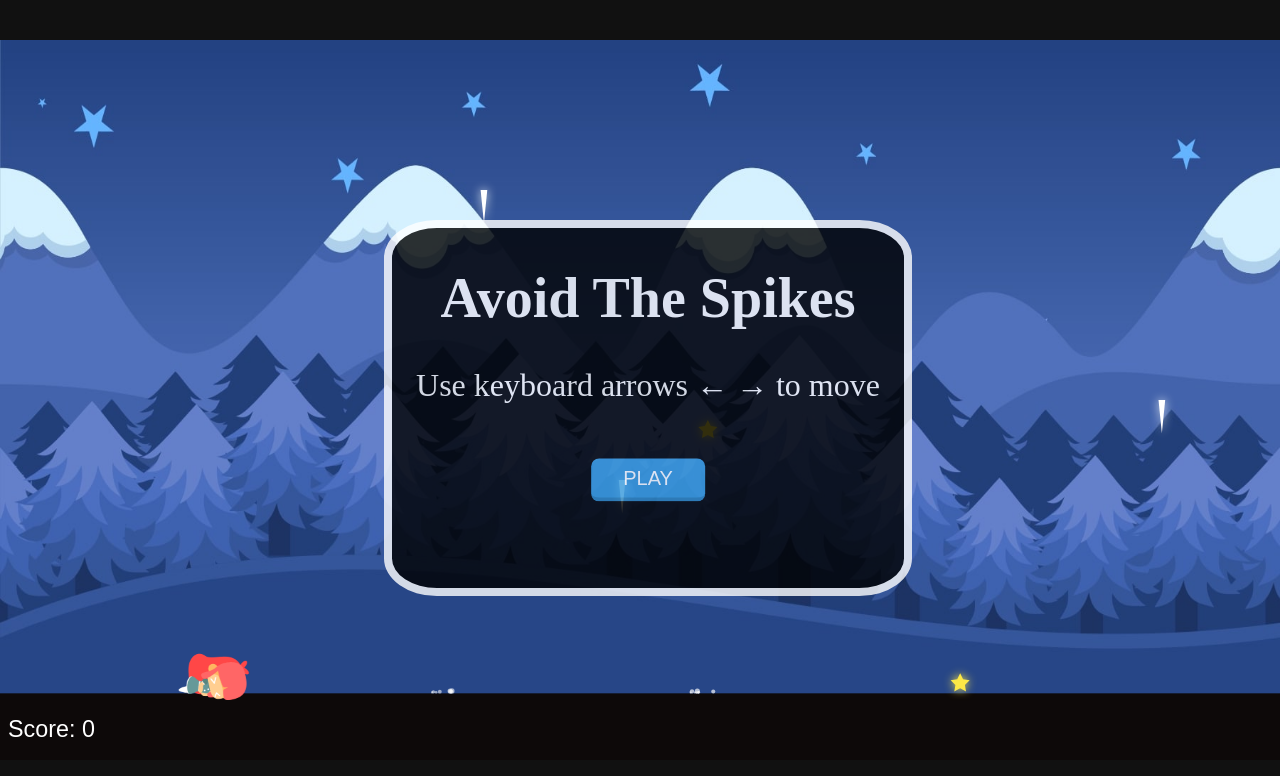
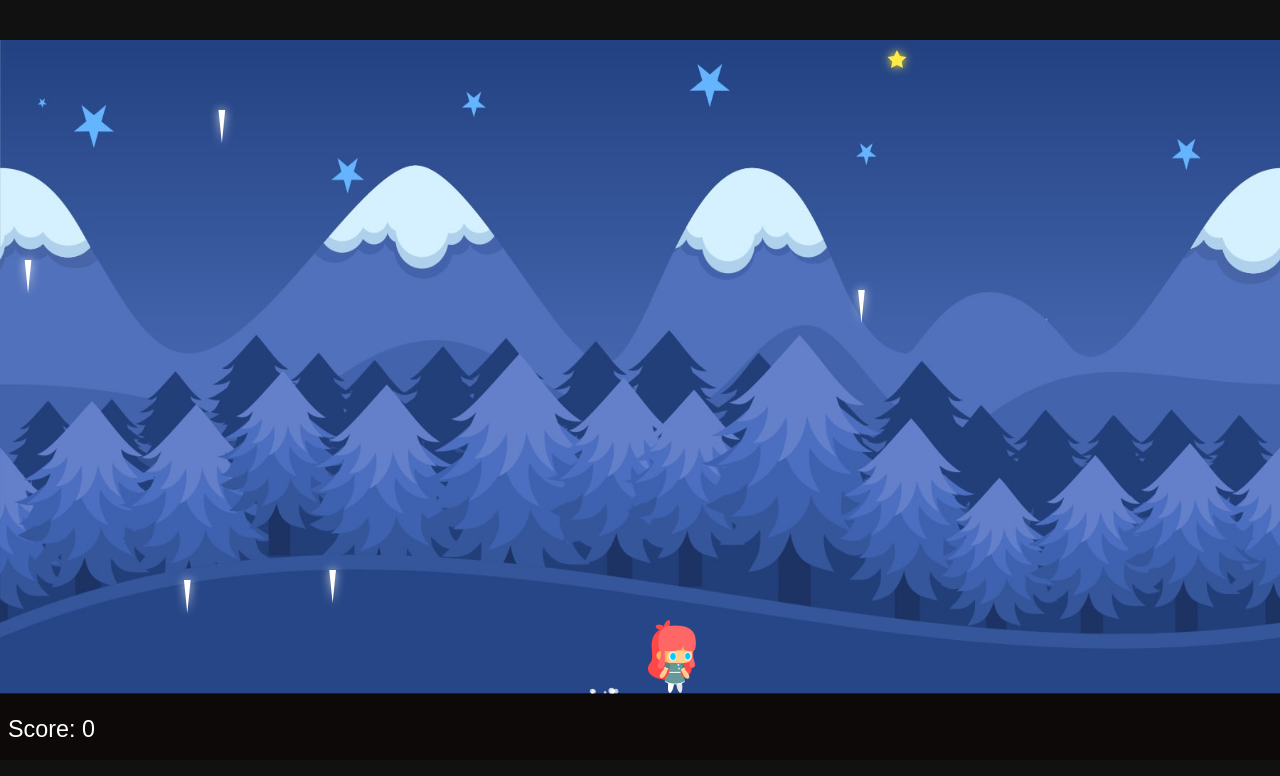
Before and after one commit to marcin-brumer/Avoid-The-Spikes, a website built with webpack: page src/index.html in a window 1280 px wide. Both pictures are taken after a click on the button "PLAY". Built offline with nearby package versions, Linux system fonts and the light colour scheme; files whose address does not match are found by name.

Commit message:
Finished UI

```diff
--- a/src/game.js
+++ b/src/game.js
@@ -7,24 +7,47 @@ import "./index.scss";
 
 const gameArea = document.getElementById("gameArea");
 const canvas = document.getElementById("gameCanvas");
+const startMenu = document.getElementById("start_menu");
+const startBtn = document.getElementById("start_btn");
+const gameOverMenu = document.getElementById("game_over_menu");
+const playAgainBtn = document.getElementById("play_again_btn");
+const scoreDisplay = document.getElementById("score_display");
 const ctx = canvas.getContext("2d");
 const groundHeight = 100;
 const sprite = new Image();
 sprite.src = "./img/sprite.png";
 
-let spikes = [];
-let fragments = [];
-let stars = [];
-let timer = 0;
-let score = 0;
+let spikes;
+let fragments;
+let stars;
+let timer;
+let score;
 let spikeRandomSpawnRate = utils.randomIntFromRange(20, 40);
 let starRandomSpawnRate = utils.randomIntFromRange(120, 180);
+let runAnim = false; //Check if animation should run
+let player; // Player instance
 
 // Event Listeners
 window.addEventListener("load", resizeGame, false);
 window.addEventListener("resize", resizeGame, false);
+startBtn.addEventListener("click", () => {
+  // Enable controls
   document.addEventListener("keydown", keyDownHandler, false);
   document.addEventListener("keyup", keyUpHandler, false);
+  // Hide menu
+  startMenu.style.display = "none";
+  // Initialize game
+  init();
+});
+playAgainBtn.addEventListener("click", () => {
+  // Enable controls
+  document.addEventListener("keydown", keyDownHandler, false);
+  document.addEventListener("keyup", keyUpHandler, false);
+  // Hide menu
+  gameOverMenu.style.display = "none";
+  // Initialize game
+  init();
+});
 
 // Scale canvas to fit window (16:9 ratio)
 function resizeGame() {
@@ -81,11 +104,21 @@ function drawScore() {
   );
 }
 
-// Player create
-const player = new Player(sprite, canvas, ctx, groundHeight);
+// Initialize/Reset game
+function init() {
+  player = new Player(sprite, canvas, ctx, groundHeight);
+  spikes = [];
+  fragments = [];
+  stars = [];
+  timer = 0;
+  score = 0;
+  runAnim = true;
+  animate();
+}
 
 // Animation Loop
 function animate() {
+  if (runAnim) {
     ctx.clearRect(0, 0, canvas.width, canvas.height);
 
     // Ground
@@ -153,6 +186,15 @@ function animate() {
           idleRight: false,
           dead: true
         };
+        // Disable controls
+        document.removeEventListener("keydown", keyDownHandler, false);
+        document.removeEventListener("keyup", keyUpHandler, false);
+        // Stops animation and shows game over screen after 500ms
+        setTimeout(() => {
+          runAnim = false;
+          gameOverMenu.style.display = "block";
+          scoreDisplay.innerText = `Score: ${score}`;
+        }, 500);
       }
     });
 
@@ -206,5 +248,4 @@ function animate() {
 
     requestAnimationFrame(animate);
   }
-
-animate();
+}
--- a/src/index.html
+++ b/src/index.html
@@ -6,12 +6,17 @@
   </head>
   <body>
     <div id="gameArea">
-      <div id="start_menu">
+      <div id="start_menu" class="menu">
         <h1>Avoid The Spikes</h1>
         <p>Use keyboard arrows &#8592 &#8594 to move</p>
-        <button id="start_btn">PLAY</button>
+        <button id="start_btn" class="button">PLAY</button>
       </div>
       <canvas id="gameCanvas"></canvas>
+      <div id="game_over_menu" class="menu">
+        <h1>Game Over</h1>
+        <p id='score_display'></p>
+        <button id="play_again_btn" class="button">PLAY AGAIN</button>
+      </div>
     </div>
   </body>
 </html>
--- a/src/index.scss
+++ b/src/index.scss
@@ -15,7 +15,7 @@ body {
       background-size: 100% 100%;
     }
 
-    #start_menu {
+    .menu {
       background-color: #000;
       position: absolute;
       left: 30%;
@@ -36,7 +36,7 @@ body {
         font-size: 4vh;
       }
 
-      #start_btn {
+      .button {
         position: absolute;
         left: 50%;
         top: 70%;
@@ -53,10 +53,14 @@ body {
         cursor: pointer;
 
         &:active {
-          transform: translate(-50%, -52%);
+          transform: translate(-50%, -45%);
           border-bottom: none;
         }
       }
     }
+
+    #game_over_menu {
+      display: none;
+    }
   }
 }
```
Also changed, not shown: dist/index.html, dist/js/game.bundle.js, 1 other file. Lines whose indentation alone changed are shown as unchanged.
